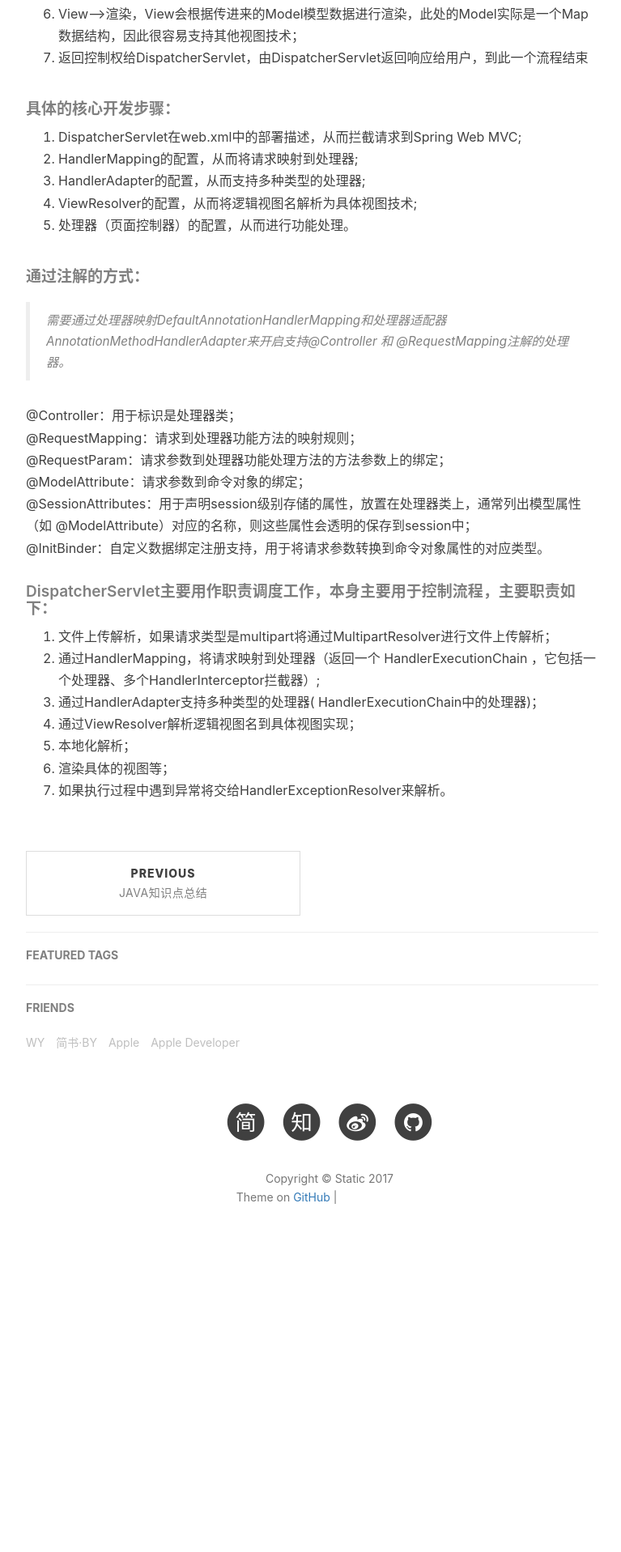
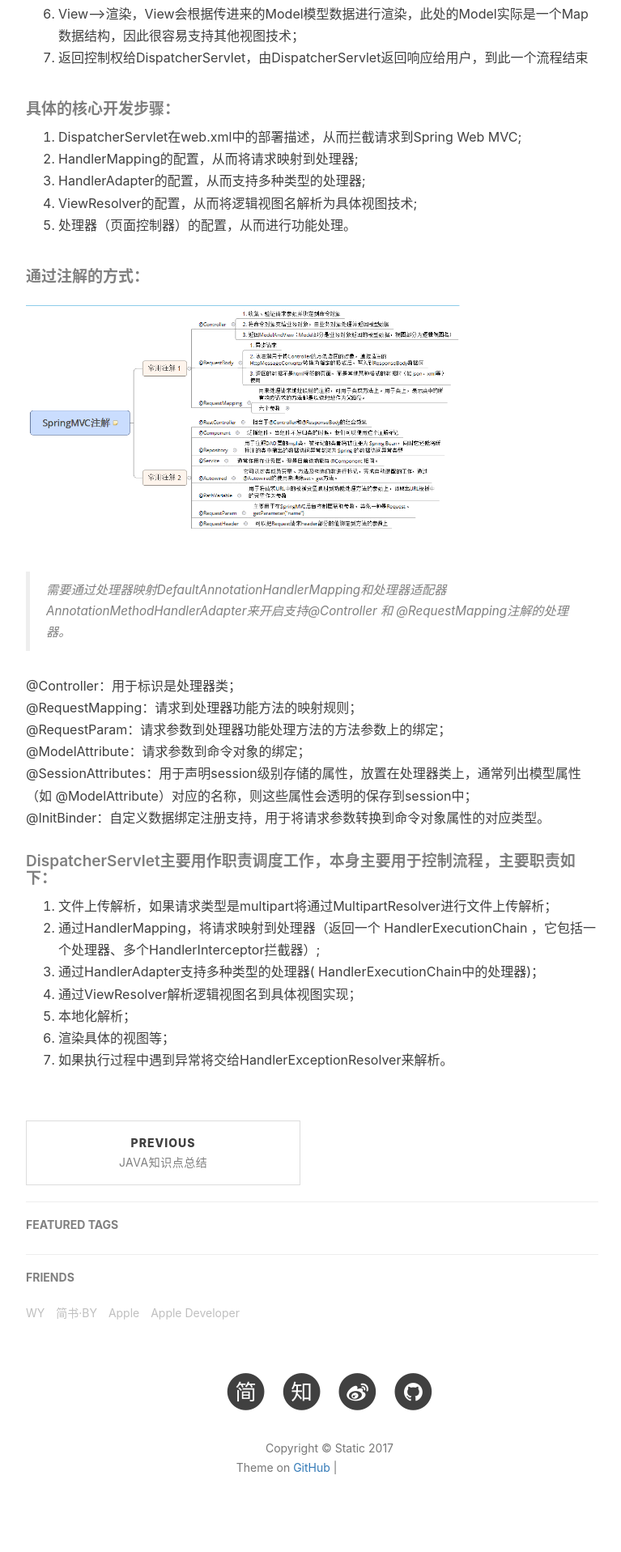
Before and after one commit to whvixd/qilixiang.github.io, a Jekyll site: the page built from _posts/2017-09-20-SpringMVC.md, in a window 1280 px wide. Shown: the part 2062-3979 px from the top of the page at 81% size, without its empty margins (233-1000 px from the left). Built offline with Jekyll 4.4.1, drawn with Linux system fonts in a browser that asks for light colours; nearby versions of some CDN libraries; comment, search, counter and statistics services are not loaded; before the commit the page ends 3645 px from its top, so only the background shows below that; grey boxes are pictures that could not be loaded.

Commit message:
SpringMVC注解

```diff
--- a/_posts/2017-09-20-SpringMVC.md
+++ b/_posts/2017-09-20-SpringMVC.md
@@ -53,6 +53,8 @@ Spring MVC属于SpringFrameWork的后续产品，已经融合在Spring Web Flow
 
 ##### 通过注解的方式：
 
+![SpringMVC注解](/img/SpringMVC-Annotation.png)
+
 > 需要通过处理器映射DefaultAnnotationHandlerMapping和处理器适配器AnnotationMethodHandlerAdapter来开启支持@Controller 和 @RequestMapping注解的处理器。
 
 @Controller：用于标识是处理器类；<br>
```
Also changed, not shown: img/SpringMVC-Annotation.png (added).
